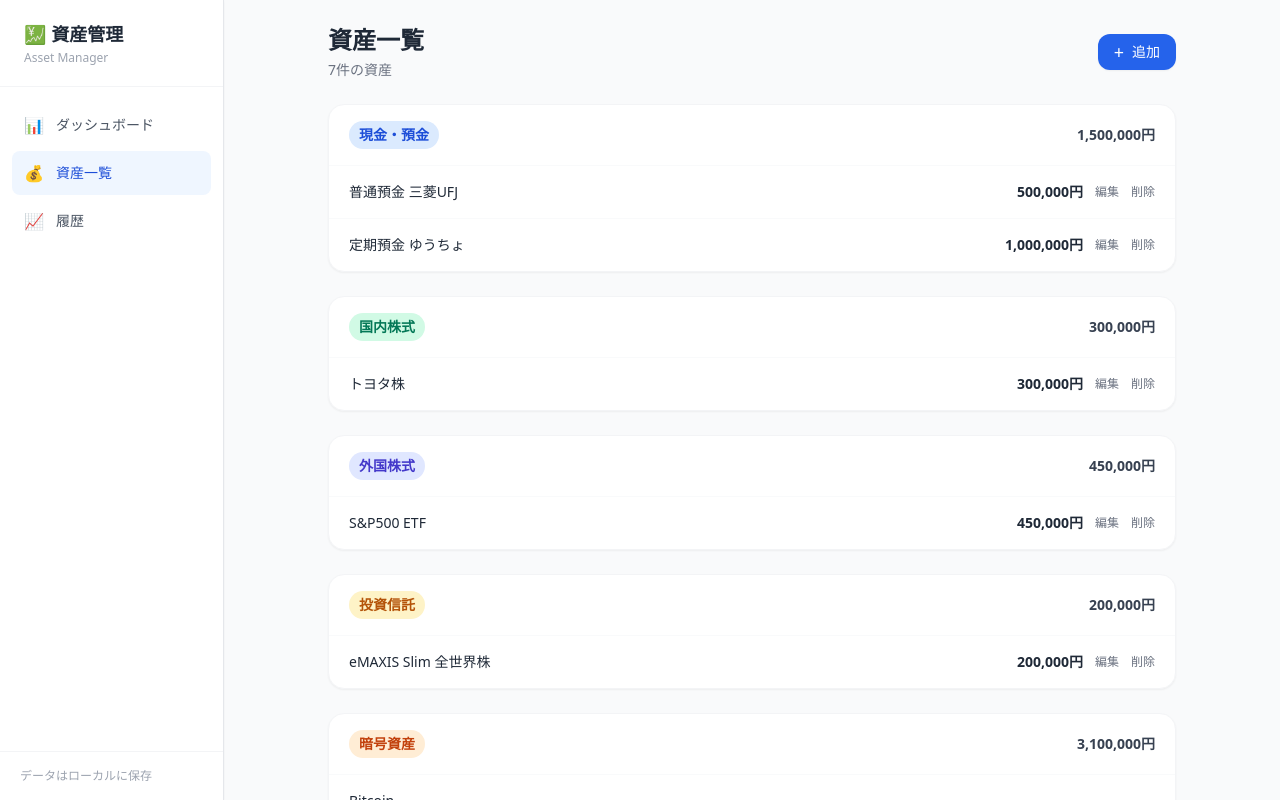
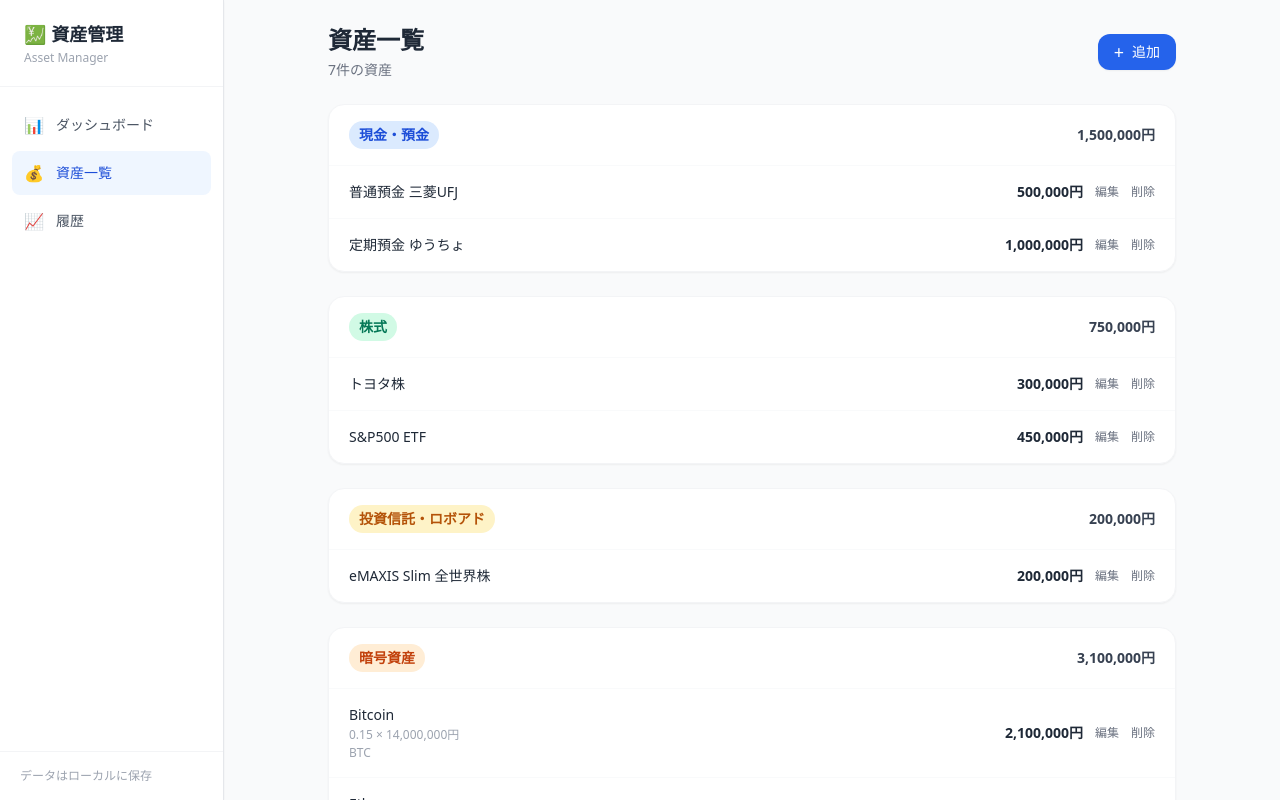
Before and after one commit to ShibaInuChan/Asset-Management, a React (Vite) app: page /assets in a window 1280 px wide. Built offline with nearby package versions, Linux system fonts and the light colour scheme.

Commit message:
Merge stock categories and fund/robo-advisor, add legacy key aliases

```diff
--- a/src/data/categories.ts
+++ b/src/data/categories.ts
@@ -7,17 +7,27 @@ export interface Category {
 }
 
 export const CATEGORIES: Category[] = [
-  { key: 'cash', label: '現金・預金', color: '#3B82F6', bgColor: 'bg-blue-100', textColor: 'text-blue-700' },
-  { key: 'jp_stock', label: '国内株式', color: '#10B981', bgColor: 'bg-emerald-100', textColor: 'text-emerald-700' },
-  { key: 'foreign_stock', label: '外国株式', color: '#6366F1', bgColor: 'bg-indigo-100', textColor: 'text-indigo-700' },
-  { key: 'fund', label: '投資信託', color: '#F59E0B', bgColor: 'bg-amber-100', textColor: 'text-amber-700' },
-  { key: 'crypto', label: '暗号資産', color: '#F97316', bgColor: 'bg-orange-100', textColor: 'text-orange-700' },
-
-  { key: 'robo_advisor', label: 'ロボアドバイザー', color: '#06B6D4', bgColor: 'bg-cyan-100', textColor: 'text-cyan-700' },
-  { key: 'gold', label: '金・貴金属', color: '#EAB308', bgColor: 'bg-yellow-100', textColor: 'text-yellow-700' },
+  { key: 'cash',    label: '現金・預金',             color: '#3B82F6', bgColor: 'bg-blue-100',   textColor: 'text-blue-700' },
+  { key: 'stock',   label: '株式',                   color: '#10B981', bgColor: 'bg-emerald-100', textColor: 'text-emerald-700' },
+  { key: 'fund',    label: '投資信託・ロボアド',      color: '#F59E0B', bgColor: 'bg-amber-100',  textColor: 'text-amber-700' },
+  { key: 'crypto',  label: '暗号資産',               color: '#F97316', bgColor: 'bg-orange-100', textColor: 'text-orange-700' },
+  { key: 'gold',    label: '金・貴金属',             color: '#EAB308', bgColor: 'bg-yellow-100', textColor: 'text-yellow-700' },
   { key: 'pension', label: '年金・確定拠出年金（iDeCo）', color: '#14B8A6', bgColor: 'bg-teal-100', textColor: 'text-teal-700' },
-  { key: 'other', label: 'その他', color: '#6B7280', bgColor: 'bg-gray-100', textColor: 'text-gray-700' },
+  { key: 'other',   label: 'その他',                 color: '#6B7280', bgColor: 'bg-gray-100',   textColor: 'text-gray-700' },
 ];
 
-export const getCategoryByKey = (key: string): Category =>
-  CATEGORIES.find(c => c.key === key) ?? CATEGORIES[CATEGORIES.length - 1];
+// 旧キーを新キーにマッピング（localStorage の既存データ互換）
+const KEY_ALIASES: Record<string, string> = {
+  jp_stock:     'stock',
+  foreign_stock: 'stock',
+  robo_advisor: 'fund',
+  real_estate:  'other',
+  insurance:    'other',
+};
+
+export const normalizeKey = (key: string): string => KEY_ALIASES[key] ?? key;
+
+export const getCategoryByKey = (key: string): Category => {
+  const normalized = normalizeKey(key);
+  return CATEGORIES.find(c => c.key === normalized) ?? CATEGORIES[CATEGORIES.length - 1];
+};
--- a/src/data/sampleData.ts
+++ b/src/data/sampleData.ts
@@ -5,8 +5,8 @@ const now = new Date().toISOString();
 export const sampleAssets: Asset[] = [
   { id: '1', name: '普通預金 三菱UFJ', category: 'cash', amount: 500000, memo: '', updatedAt: now },
   { id: '2', name: '定期預金 ゆうちょ', category: 'cash', amount: 1000000, memo: '', updatedAt: now },
-  { id: '3', name: 'トヨタ株', category: 'jp_stock', amount: 300000, memo: '', updatedAt: now },
-  { id: '4', name: 'S&P500 ETF', category: 'foreign_stock', amount: 450000, memo: '', updatedAt: now },
+  { id: '3', name: 'トヨタ株', category: 'stock', amount: 300000, memo: '', updatedAt: now },
+  { id: '4', name: 'S&P500 ETF', category: 'stock', amount: 450000, memo: '', updatedAt: now },
   { id: '5', name: 'eMAXIS Slim 全世界株', category: 'fund', amount: 200000, memo: '', updatedAt: now },
   { id: '6', name: 'Bitcoin', category: 'crypto', amount: 2100000, quantity: 0.15, unitPrice: 14000000, memo: 'BTC', updatedAt: now },
   { id: '7', name: 'Ethereum', category: 'crypto', amount: 1000000, quantity: 2, unitPrice: 500000, memo: 'ETH', updatedAt: now },
--- a/src/pages/Dashboard.tsx
+++ b/src/pages/Dashboard.tsx
@@ -1,6 +1,6 @@
 import { PieChart, Pie, Cell, Tooltip, ResponsiveContainer, Legend } from 'recharts';
 import { useAssets } from '../hooks/useAssets';
-import { CATEGORIES, getCategoryByKey } from '../data/categories';
+import { CATEGORIES, getCategoryByKey, normalizeKey } from '../data/categories';
 import { formatJPY, formatJPYShort } from '../utils/format';
 
 function formatDate(iso: string): string {
@@ -16,7 +16,8 @@ export function Dashboard() {
   // Aggregate by category
   const byCategory: Record<string, number> = {};
   for (const asset of assets) {
-    byCategory[asset.category] = (byCategory[asset.category] ?? 0) + asset.amount;
+    const key = normalizeKey(asset.category);
+    byCategory[key] = (byCategory[key] ?? 0) + asset.amount;
   }
 
   const chartData = CATEGORIES.filter(c => (byCategory[c.key] ?? 0) > 0).map(c => ({
```
